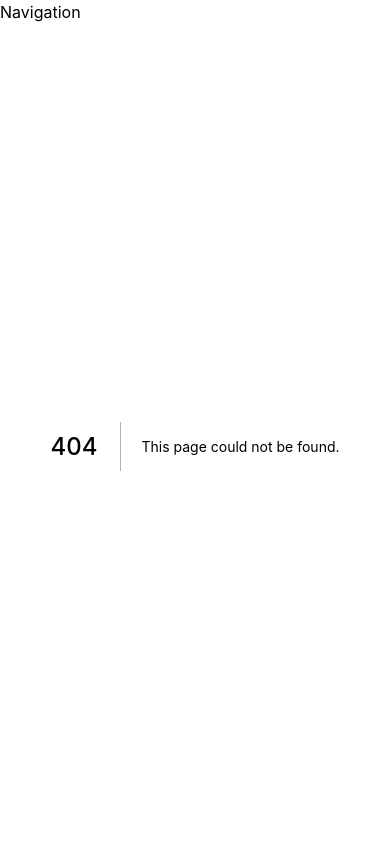
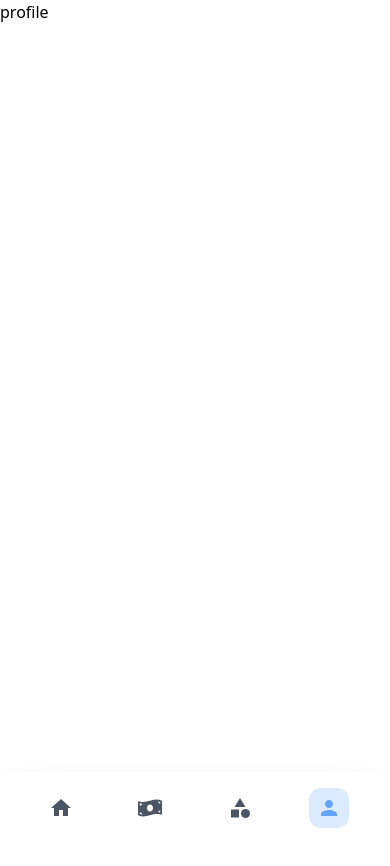
Before and after one commit to roertbb/pocket-spendings, a Next.js app: page /profile in a window 390 px wide. Before the commit this address had no page. After the commit the page ends 844 px from the top, so only its background shows below. Built offline with nearby package versions, Linux system fonts and the light colour scheme.

Commit message:
mobile navigation

```diff
--- a/components/ui/navigation/Navigation.tsx
+++ b/components/ui/navigation/Navigation.tsx
@@ -1,3 +1,25 @@
+import { Fragment } from "react";
+import { MdCategory, MdHome, MdPerson } from "react-icons/md";
+import { FaMoneyBillWave } from "react-icons/fa";
+import { NavigationIcon } from "./NavigationIcon";
+
+const navigationItems = [
+  { icon: MdHome, url: "/" },
+  { icon: FaMoneyBillWave, url: "/spendings" },
+  { icon: MdCategory, url: "/categories" },
+  { icon: MdPerson, url: "/profile" },
+] as const;
+
 export function Navigation() {
-  return <div>Navigation</div>;
+  return (
+    <nav className="absolute bottom-0 w-screen border-t shadow-2xl border-gray-50">
+      <ul className="flex justify-around max-w-2xl p-4 m-auto">
+        {navigationItems.map(({ icon, url }) => (
+          <Fragment key={url}>
+            <NavigationIcon Icon={icon} url={url} />
+          </Fragment>
+        ))}
+      </ul>
+    </nav>
+  );
 }
--- /dev/null
+++ b/components/ui/navigation/NavigationIcon.tsx
@@ -0,0 +1,30 @@
+import Link from "next/link";
+import { useRouter } from "next/router";
+import { IconBase } from "react-icons";
+import cn from "classnames";
+
+interface NavigationIconProps {
+  Icon: typeof IconBase;
+  url: string;
+}
+
+export function NavigationIcon({ Icon, url }: NavigationIconProps) {
+  const router = useRouter();
+  const active = router.pathname === url;
+
+  return (
+    <li>
+      <Link href={url}>
+        <a>
+          <Icon
+            className={cn(
+              "w-10 h-10 p-2 transition-all rounded-xl",
+              { "fill-gray-600": !active },
+              { "bg-blue-100 fill-blue-400": active }
+            )}
+          />
+        </a>
+      </Link>
+    </li>
+  );
+}
--- a/package.json
+++ b/package.json
@@ -8,9 +8,11 @@
     "lint": "next lint"
   },
   "dependencies": {
+    "classnames": "^2.3.1",
     "next": "12.0.8",
     "react": "17.0.2",
-    "react-dom": "17.0.2"
+    "react-dom": "17.0.2",
+    "react-icons": "^4.3.1"
   },
   "devDependencies": {
     "@types/node": "17.0.10",
--- a/pages/_app.tsx
+++ b/pages/_app.tsx
@@ -6,7 +6,9 @@ function MyApp({ Component, pageProps }: AppProps) {
   return (
     <>
       <Navigation />
-      <Component {...pageProps} />
+      <main className="flex flex-col">
+        <Component {...pageProps} />
+      </main>
     </>
   );
 }
--- /dev/null
+++ b/pages/categories.tsx
@@ -0,0 +1,5 @@
+function Categories() {
+  return <h1>categories</h1>;
+}
+
+export default Categories;
--- /dev/null
+++ b/pages/profile.tsx
@@ -0,0 +1,5 @@
+function Profile() {
+  return <h1>profile</h1>;
+}
+
+export default Profile;
--- /dev/null
+++ b/pages/spendings.tsx
@@ -0,0 +1,5 @@
+function Spendings() {
+  return <h1>spendings</h1>;
+}
+
+export default Spendings;
--- a/styles/globals.css
+++ b/styles/globals.css
@@ -3,11 +3,11 @@
 @tailwind utilities;
 
 html,
-body {
+body,
+#__next {
   padding: 0;
   margin: 0;
-  font-family: -apple-system, BlinkMacSystemFont, Segoe UI, Roboto, Oxygen,
-    Ubuntu, Cantarell, Fira Sans, Droid Sans, Helvetica Neue, sans-serif;
+  min-height: 100vh;
 }
 
 a {
```
Also changed, not shown: 1 other file (tests, documents, lock files or other folders).
